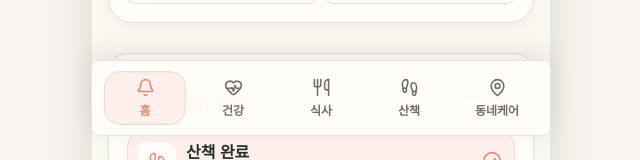
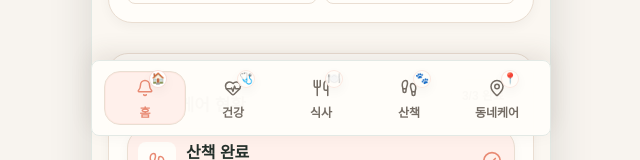
Before and after one commit to dlathdbsd1c4-sys/pet, a Next.js app: page / in a window 1280 px wide. Shown: the part 636-796 px from the top of the page, without its empty margins (319-959 px from the left). Built offline with nearby package versions, Linux system fonts and the light colour scheme.

Commit message:
style: add emoji badges to bottom navigation

```diff
--- a/src/app/globals.css
+++ b/src/app/globals.css
@@ -1609,6 +1609,32 @@ body {
   font-weight: 750;
 }
 
+.tab-symbol {
+  position: relative;
+  display: inline-flex;
+  align-items: center;
+  justify-content: center;
+  width: 24px;
+  height: 22px;
+}
+
+.tab-emoji {
+  position: absolute;
+  top: -7px;
+  right: -10px;
+  display: inline-flex;
+  min-width: 18px;
+  height: 18px;
+  align-items: center;
+  justify-content: center;
+  border: 1px solid rgba(232, 138, 115, 0.18);
+  border-radius: 999px;
+  background: rgba(255, 253, 249, 0.94);
+  font-size: 11px;
+  line-height: 1;
+  box-shadow: var(--shadow-soft);
+}
+
 .tab.active {
   border: 1px solid rgba(232, 138, 115, 0.22);
   border-radius: 16px;
@@ -1616,6 +1642,11 @@ body {
   color: var(--accent-primary);
   font-weight: 950;
   box-shadow: inset 0 0 0 1px rgba(232, 138, 115, 0.08);
+}
+
+.tab.active .tab-emoji {
+  border-color: rgba(232, 138, 115, 0.28);
+  background: #ffffff;
 }
 
 .profile-stats span,
--- a/src/components/mobile-care-app.tsx
+++ b/src/components/mobile-care-app.tsx
@@ -49,12 +49,12 @@ type WalkPoint = {
 
 const today = '2026-05-29';
 
-const tabs: Array<{ id: TabId; label: string; icon: ComponentType<{ size?: number }> }> = [
-  { id: 'today', label: '홈', icon: Bell },
-  { id: 'health', label: '건강', icon: HeartPulse },
-  { id: 'meal', label: '식사', icon: Utensils },
-  { id: 'walk', label: '산책', icon: Footprints },
-  { id: 'experts', label: '동네케어', icon: MapPin },
+const tabs: Array<{ id: TabId; label: string; emoji: string; icon: ComponentType<{ size?: number }> }> = [
+  { id: 'today', label: '홈', emoji: '🏠', icon: Bell },
+  { id: 'health', label: '건강', emoji: '🩺', icon: HeartPulse },
+  { id: 'meal', label: '식사', emoji: '🍽️', icon: Utensils },
+  { id: 'walk', label: '산책', emoji: '🐾', icon: Footprints },
+  { id: 'experts', label: '동네케어', emoji: '📍', icon: MapPin },
 ];
 
 const detailPageTitles: Record<Exclude<TabId, 'today'>, string> = {
@@ -428,7 +428,12 @@ export function MobileCareApp() {
                 onClick={() => setActiveTab(tab.id)}
                 type="button"
               >
-                <Icon size={19} />
+                <span className="tab-symbol">
+                  <Icon size={18} />
+                  <span className="tab-emoji" aria-hidden="true">
+                    {tab.emoji}
+                  </span>
+                </span>
                 <span>{tab.label}</span>
               </button>
             );
```
Also changed, not shown: 1 other file (tests, documents, lock files or other folders).
